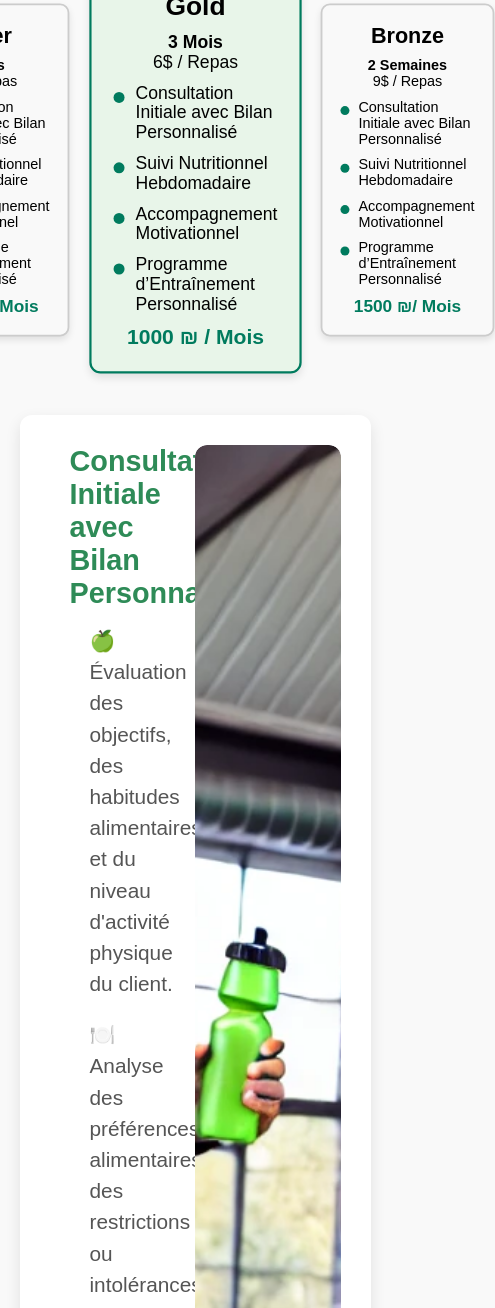
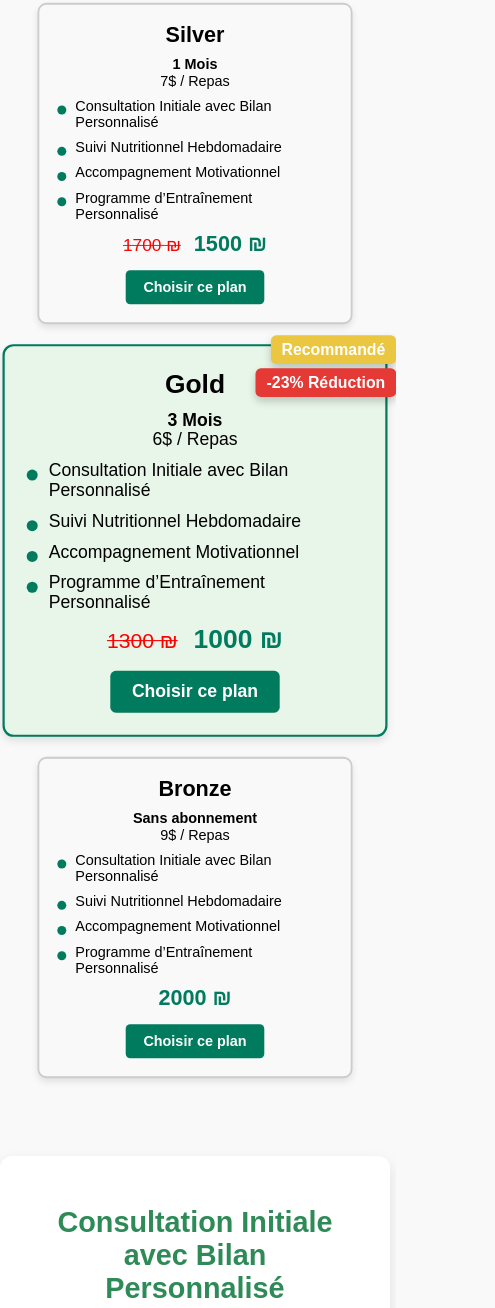
Before and after one commit to Ilanattal/level-up2, a plain HTML site: page tarifs.html in a window 390 px wide. Shown: the part 125-1433 px from the top of the page, 495 px wide, since content can reach past the window. Drawn offline with Linux system fonts and the light colour scheme.

Commit message:
Version2.0 10-11 22:47

```diff
--- a/Site-web/CSS/calculateur.css
+++ b/Site-web/CSS/calculateur.css
@@ -1,13 +1,14 @@
 body {
     font-family: 'Georgia', serif;
+    margin: 0px;
 }
 
-/* Styles pour le menu de navigation */
+/* Styles de la barre de navigation pour correspondre à la page tarifs */
 nav {
-    background-color: #739f5f; /* Couleur de fond du menu */
+    background-color: #007b5e; /* Couleur de fond du menu */
     padding: 10px; /* Espacement interne */
     border-radius: 5px; /* Coins arrondis pour le menu */
-    margin-bottom: 20px; /* Espacement sous le menu */
+    margin-bottom: 0px; /* Espacement sous le menu */
 }
 
 .nav-container {
@@ -16,7 +17,7 @@ nav {
 }
 
 .logo {
-    width: 50px; /* Ajustez la taille du logo */
+    width: 50px; /* Ajustez la taille du logo pour uniformiser */
     height: auto; /* Maintient les proportions */
     margin-right: 20px; /* Espace à droite du logo */
 }
@@ -54,7 +55,7 @@ nav {
 }
 
 #calculateur-calories h2 {
-    color: #072A24; /* Couleur du titre */
+    color: #007b5e; /* Couleur du titre */
     text-align: center;
 }
 
@@ -86,17 +87,19 @@ nav {
 }
 
 #calories-form button {
-    background-color: #739f5f; /* Couleur du bouton */
+    background-color: #007b5e; /* Couleur du bouton */
     color: white; /* Couleur du texte du bouton */
     padding: 10px;
     border: none;
     border-radius: 5px;
     cursor: pointer;
     transition: background-color 0.3s ease;
+    font-family: 'Georgia', serif;
+    font-size: large;
 }
 
 #calories-form button:hover {
-    background-color: #eac641; /* Couleur au survol du bouton */
+    background-color: #fbe3a2; /* Couleur au survol du bouton */
 }
 
 #resultat {
@@ -107,6 +110,7 @@ nav {
 h1 {
     text-align: center;
     font-family: 'Georgia', serif;
+
 }
 
 h2 {
@@ -137,3 +141,52 @@ h2 {
     margin: 0 auto; /* Centre le formulaire sur la page */
     width: 100%; /* Assure que le formulaire prend toute la largeur disponible */
 }
+
+
+/* Responsive pour les écrans moyens */
+@media (max-width: 1024px) {
+    /* Ajuste les tailles et les marges du conteneur principal */
+    .container {
+        padding: 10px;
+    }
+
+    /* Ajuste la taille de police pour les titres */
+    h1, h2 {
+        font-size: 24px;
+    }
+}
+
+/* Responsive pour les petits écrans */
+@media (max-width: 768px) {
+    /* Ajuste les marges et les espacements */
+    .container {
+        padding: 5px;
+    }
+
+    /* Navigation: passe en colonne verticale */
+    .nav-container {
+        flex-direction: column;
+        align-items: flex-start;
+    }
+
+    .nav-menu {
+        flex-direction: column;
+        align-items: flex-start;
+        gap: 10px; /* Espace entre les liens en mode colonne */
+    }
+
+    /* Taille et alignement du logo pour les petits écrans */
+    .logo {
+        margin: 0 auto;
+    }
+
+    /* Cartes de recettes en pleine largeur */
+    .recette-card {
+        width: 100%;
+    }
+
+    /* Formulaire de calculateur : pleine largeur */
+    #calories-form {
+        max-width: 100%; /* Prend toute la largeur disponible */
+    }
+}
--- a/Site-web/CSS/tarifs.css
+++ b/Site-web/CSS/tarifs.css
@@ -125,6 +125,7 @@ body {
     transform: scale(0.9); /* Réduit les cartes Silver et Bronze de 10 % */
 }
 
+
 .services {
     display: flex;
     flex-direction: column;  /* Garde les services en colonne */
@@ -151,11 +152,18 @@ body {
     box-shadow: 0 8px 20px rgba(0, 0, 0, 0.2);  /* Ombre plus marquée au survol */
 }
 
+
+   /* Centrer le texte au milieu de chaque bloc de service en mode desktop */
 .service-text {
-    width: 50%;  /* Le texte occupe 50% de la largeur */
-    padding-left: 20px;  /* Ajoute de l'espace à gauche pour les services où le texte est à droite */
-    padding-right: 20px; /* Ajoute de l'espace à droite pour les services où le texte est à gauche */
+    display: flex;
+    flex-direction: column;
+    justify-content: center; /* Centre le texte verticalement */
+    align-items: center; /* Centre le texte horizontalement */
+    text-align: center; /* Centre le texte à l'intérieur du conteneur */
+    padding: 20px; /* Ajuste le padding pour un meilleur espacement */
 }
+
+
 
 .service-text h3 {
     font-size: 1.8em;  /* Augmente la taille du titre */
@@ -276,7 +284,7 @@ body {
 /* Styles de la barre de navigation */
 /* Styles pour le menu de navigation */
 nav {
-    background-color: #739f5f; /* Couleur de fond du menu */
+    background-color: #007b5e; /* Couleur de fond du menu */
     padding: 10px; /* Espacement interne */
     border-radius: 5px; /* Coins arrondis pour le menu */
     margin-bottom: 20px; /* Espacement sous le menu */
@@ -315,3 +323,111 @@ nav {
 .nav-menu a:hover {
     color: #eac641; /* Couleur au survol */
 }
+
+/* Style du badge Recommandé */
+.badge-recommended {
+    position: absolute;
+    top: -10px;
+    right: -10px;
+    background-color: #eac641;
+    color: #ffffff;
+    padding: 5px 10px;
+    font-size: 0.9em;
+    font-weight: bold;
+    border-radius: 5px;
+    box-shadow: 0 4px 8px rgba(0, 0, 0, 0.2);
+}
+/* Style du bouton Choisir ce plan */
+.choose-plan-btn {
+    margin-top: 15px;
+    padding: 10px 20px;
+    background-color: #007b5e;
+    color: #ffffff;
+    border: none;
+    border-radius: 5px;
+    font-size: 1em;
+    font-weight: bold;
+    cursor: pointer;
+    transition: background-color 0.3s ease, transform 0.3s ease;
+}
+
+.choose-plan-btn:hover {
+    background-color: #005f47;
+    transform: translateY(-3px);
+}
+
+
+/* Responsive pour mobile */
+@media (max-width: 768px) {
+    .grid-container {
+        display: flex;
+        flex-direction: column;
+        gap: 20px;
+        padding: 20px;
+    }
+
+    .plan {
+        transform: scale(1); /* Remet la taille normale */
+    }
+    .services {
+        flex-direction: column; /* Les services passent en colonne */
+    }
+
+    .service {
+        flex-direction: column; /* Image et texte en colonne */
+        text-align: center; /* Centre le texte pour plus d’harmonie */
+        width: 100%; /* Prend toute la largeur disponible */
+    }
+
+    .service-img,
+    .service-text {
+        width: 100%; /* Occupe toute la largeur en responsive */
+    }
+
+    @media (max-width: 768px) {
+        .service-img {
+            display: flex;
+            align-items: center;
+            justify-content: center; /* Centre l'image horizontalement */
+            margin: 0 auto; /* Centre la case de l'image */
+        }
+
+        .service-img img {
+            width: 100%; /* Assure que l'image ne dépasse pas la largeur du conteneur */
+            max-width: 100%; /* Limite la largeur à 100% du conteneur */
+            height: auto; /* Conserve les proportions de l'image */
+
+
+        }
+    }
+
+}
+
+/* Style du prix barré */
+.original-price {
+    color: red;
+    text-decoration: line-through;
+    margin-right: 10px;
+    font-size: 1.2em;
+}
+
+/* Style du prix promotionnel en vert */
+.discount-price {
+    color: #007b5e; /* Utilise le vert existant */
+    font-size: 1.5em;
+    font-weight: bold;
+}
+
+/* Style du badge de réduction */
+.badge-discount {
+    position: absolute;
+    top: 20px; /* Ajuste la position pour qu’il soit sous "Recommandé" */
+    right: -10px;
+    background-color: #e53935; /* Rouge vif pour attirer l'attention */
+    color: #ffffff;
+    padding: 5px 10px;
+    font-size: 0.9em;
+    font-weight: bold;
+    border-radius: 5px;
+    box-shadow: 0 4px 8px rgba(0, 0, 0, 0.2);
+}
--- a/tarifs.html
+++ b/tarifs.html
@@ -32,11 +32,16 @@
                     <li>Accompagnement Motivationnel</li>
                     <li>Programme d’Entraînement Personnalisé</li>
                 </ul>
-                <p class="price">1200 ₪ / Mois </p>
+                <span class="original-price">1700 ₪</span>
+                <span class="discount-price">1500 ₪</span>
+                <br>
+                <button class="choose-plan-btn">Choisir ce plan</button>
             </div>
         </div>
 
         <div class="plan" id="gold">
+            <div class="badge-recommended">Recommandé</div>
+            <div class="badge-discount">-23% Réduction</div>
             <div class="plan-title">Gold</div>
             <div class="plan-content">
                 <p><strong>3 Mois</strong></p>
@@ -47,14 +52,18 @@
                     <li>Accompagnement Motivationnel</li>
                     <li>Programme d’Entraînement Personnalisé</li>
                 </ul>
-                <p class="price">1000 ₪ / Mois </p>
+                <span class="original-price">1300 ₪</span>
+                <span class="discount-price">1000 ₪</span>
+                <br>
+                <button class="choose-plan-btn">Choisir ce plan</button>
             </div>
         </div>
+
 
         <div class="plan" id="bronze">
             <div class="plan-title">Bronze</div>
             <div class="plan-content">
-                <p><strong>2 Semaines</strong></p>
+                <p><strong>Sans abonnement</strong></p>
                 <p>9$ / Repas</p>
                 <ul>
                     <li>Consultation Initiale avec Bilan Personnalisé</li>
@@ -62,7 +71,9 @@
                     <li>Accompagnement Motivationnel</li>
                     <li>Programme d’Entraînement Personnalisé</li>
                 </ul>
-                <p class="price">1500 ₪/ Mois</p>
+                <span class="discount-price">2000 ₪</span>
+                <br>
+                <button class="choose-plan-btn">Choisir ce plan</button>
             </div>
         </div>
     </main>
@@ -79,13 +90,13 @@
                 </ul>
             </div>
             <div class="service-img">
-                <img src="Site-web/Images-plat/coach-conseils.webp" alt="Consultation Initiale" />
+                <img src="Site-web/Images-plat/coach-premiere-consul+codeCouleur.webp" alt="Consultation Initiale" />
             </div>
         </div>
 
         <div class="service">
             <div class="service-img">
-                <img src="Site-web/Images-plat/coach-conseils.webp" alt="Suivi Nutritionnel" />
+                <img src="Site-web/Images-plat/coach-conseils-alimentation.webp" alt="Suivi Nutritionnel" />
             </div>
             <div class="service-text">
                 <h3>Suivi Nutritionnel Hebdomadaire</h3>
@@ -109,13 +120,13 @@
                 </ul>
             </div>
             <div class="service-img">
-                <img src="Site-web/Images-plat/coach-conseils.webp" alt="Accompagnement Motivationnel" />
+                <img src="Site-web/Images-plat/coach-soutien-motivationel.webp" alt="Accompagnement Motivationnel" />
             </div>
         </div>
 
         <div class="service">
             <div class="service-img">
-                <img src="Site-web/Images-plat/coach-conseils.webp" alt="Entraînement Personnalisé" />
+                <img src="Site-web/Images-plat/coach-preparation-entrainement-perso.webp" alt="Entraînement Personnalisé" />
             </div>
             <div class="service-text">
                 <h3>Programme d’Entraînement Personnalisé</h3>
```
Also changed, not shown: Site-web/CSS/planning-semaine.css (+92 -30 lines), planning-semaine.html (+2 -2 lines), Site-web/Images-plat/coach-conseils-alimentation.webp (added), Site-web/Images-plat/coach-premiere-consul+codeCouleur.webp (added), Site-web/Images-plat/coach-preparation-entrainement-perso.webp (added), Site-web/Images-plat/coach-soutien-motivationel.webp (added).
